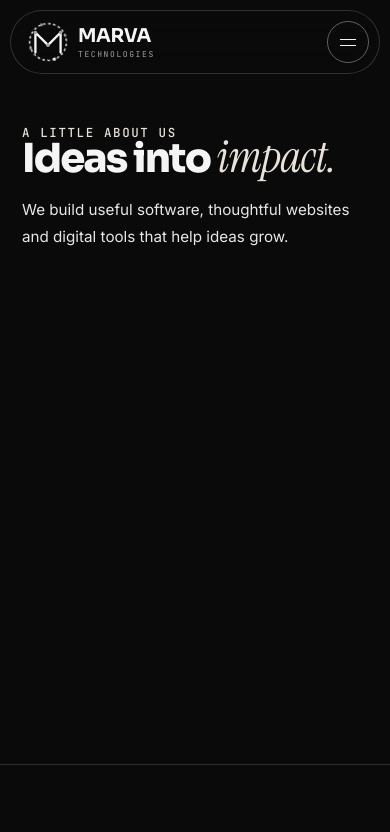
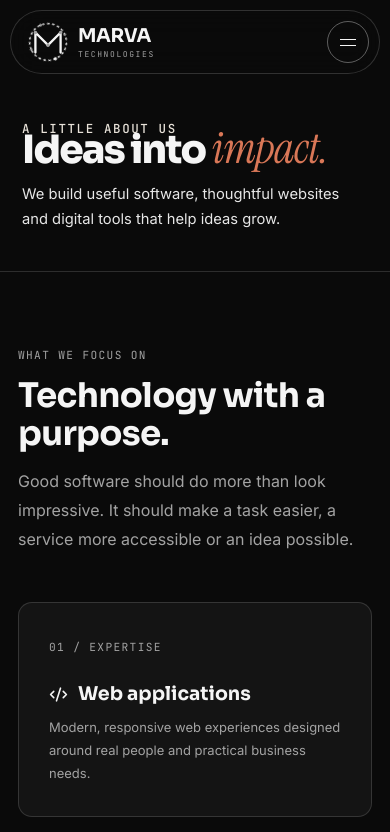
Before and after one commit to malvirn/marvatechnologies, a Next.js app: page / in a window 390 px wide. Shown: the top 832 px of the page. Built offline with nearby package versions, Linux system fonts and the light colour scheme.

Commit message:
Set impact headline to Claude orange and compact hero

```diff
--- a/src/app/globals.css
+++ b/src/app/globals.css
@@ -270,3 +270,38 @@ button{font:inherit}
   }
   .hero-no-photo .intro-title { margin-top: -14px; }
 }
+
+
+/* Requested minimal hero finish */
+.hero-no-photo .headline-emphasis {
+  color: #D97757 !important;
+}
+.hero-no-photo .intro-title {
+  margin-top: -14px;
+}
+.hero-no-photo .intro-copy {
+  margin-top: 12px;
+}
+.hero-no-photo .intro-actions,
+.hero-no-photo .hero-bottomline {
+  display: none !important;
+}
+@media (max-width: 899px) {
+  .intro-hero.hero-single-image.hero-no-photo {
+    min-height: auto;
+    padding-top: calc(var(--header-height, 112px) + 8px);
+    padding-bottom: 36px;
+  }
+  .hero-no-photo .hero-single-content {
+    max-width: 100%;
+  }
+  .hero-no-photo .intro-title {
+    margin-top: -18px;
+    font-size: clamp(2.4rem, 10vw, 3.8rem);
+  }
+  .hero-no-photo .intro-copy {
+    max-width: 36ch;
+    font-size: .92rem;
+    line-height: 1.65;
+  }
+}
```
